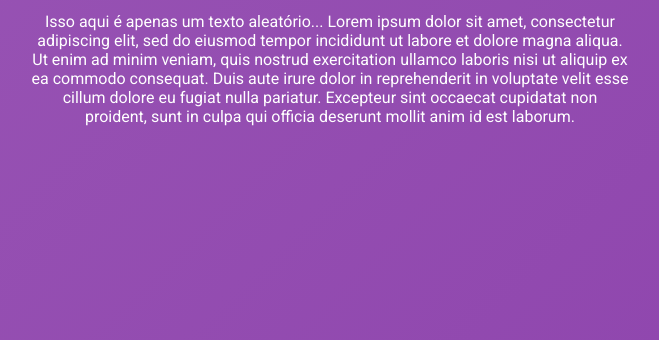
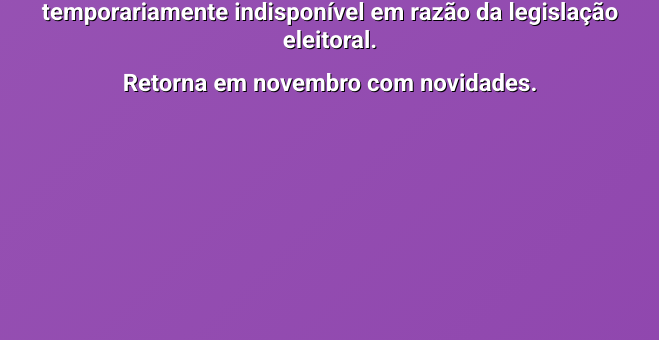
Before and after one commit to 1975mmv/pagina-manutencao, a plain HTML site: page index.html in a window 1280 px wide. Shown: the part 460-800 px from the top of the page, without its empty margins (310-969 px from the left). Drawn offline with Linux system fonts and the light colour scheme.

Commit message:
Atualizando o arquivo index com informações de autoria e texto explicativos

```diff
--- a/index.html
+++ b/index.html
@@ -6,7 +6,7 @@
     <meta charset="utf-8">
     <meta http-equiv="X-UA-Compatible" content="IE=edge">
     <meta name="viewport" content="width=device-width, initial-scale=1">
-    <meta name="author" content="Yuri Magagnatto">
+    <meta name="author" content="Página criada por Maiquel Veloso com base no modelo de Yuri Magagnatto">
 
     <title> ESCOLA PÚBLICA DE TRÂNSITO - SITE EM MANUTENÇÃO</title>
     <meta name="description" content="">
@@ -93,8 +93,9 @@
         <div class="item">
             <img alt="MINHA EMPRESA" src="icon-stop-0.jpg" />
             <h1>ESCOLA PÚBLICA DE TRÂNSITO</h1>
-            <h2>Nosso site está temporariamente em manutenção devido a legislação eleitoral</h2>
-            <p>Isso aqui é apenas um texto aleatório... Lorem ipsum dolor sit amet, consectetur adipiscing elit, sed do eiusmod tempor incididunt ut labore et dolore magna aliqua. Ut enim ad minim veniam, quis nostrud exercitation ullamco laboris nisi ut aliquip ex ea commodo consequat. Duis aute irure dolor in reprehenderit in voluptate velit esse cillum dolore eu fugiat nulla pariatur. Excepteur sint occaecat cupidatat non proident, sunt in culpa qui officia deserunt mollit anim id est laborum.</p>
+            <h2>O portal da Escola Publica de Trânsito está temporariamente indisponível em razão da legislação eleitoral.</h2>
+            <h2>Retorna em novembro com novidades.</h2>
+            <!-- <p>Isso aqui é apenas um texto aleatório...</p> -->
         </div>
     </div>
 </body>
```
